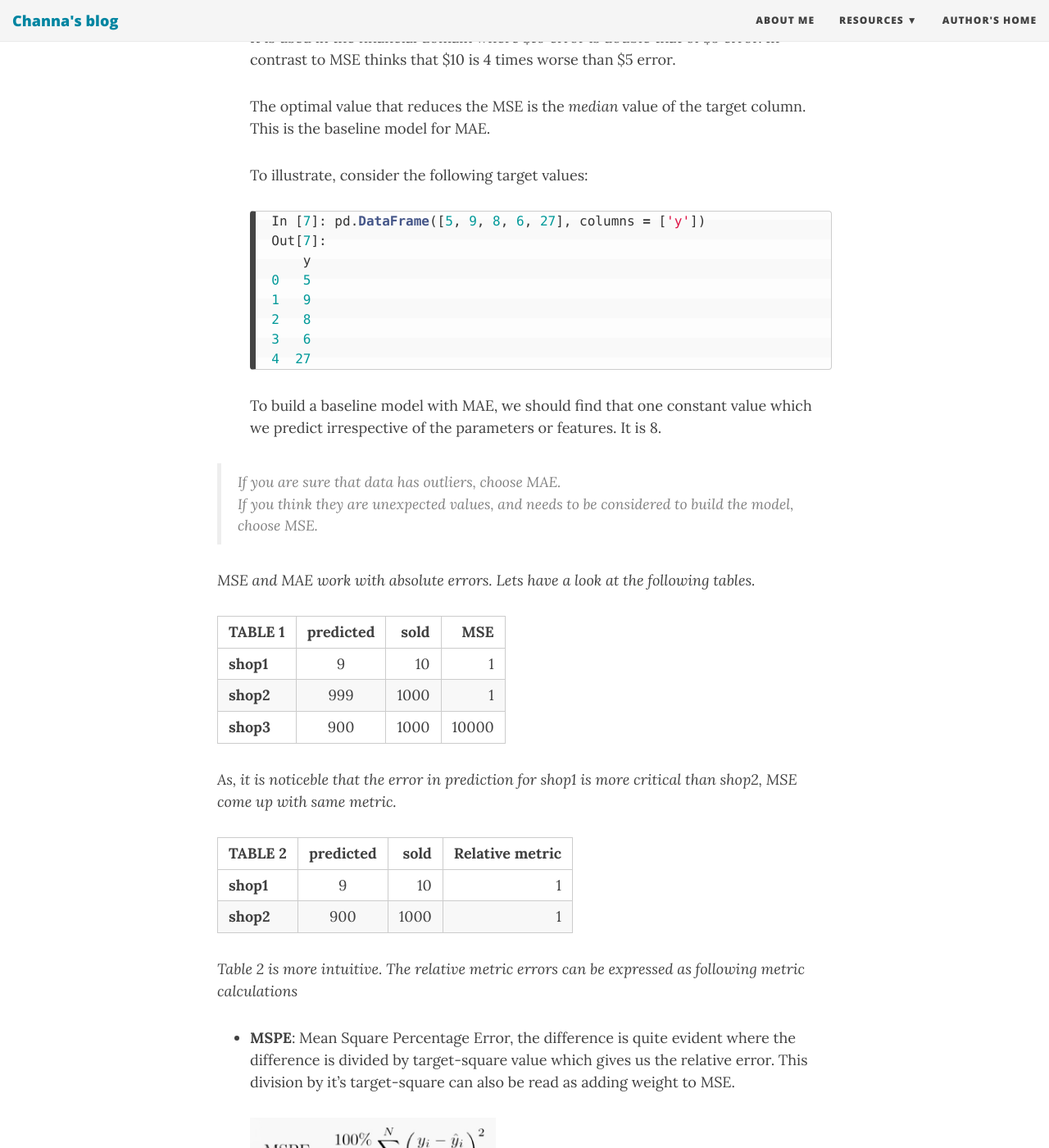
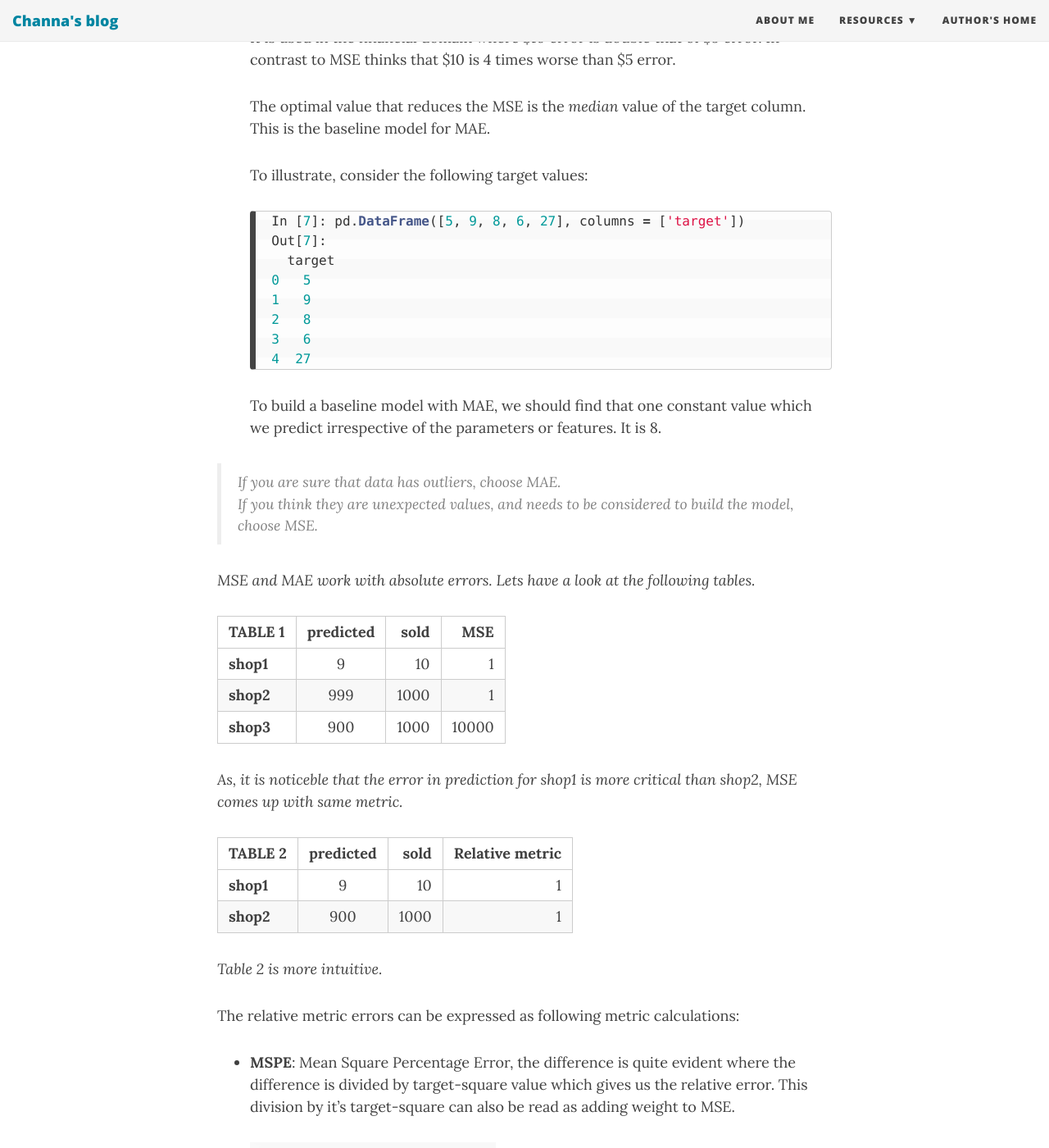
Before and after one commit to channagithub/channabasavagola.github.io, a Jekyll site: the page built from _posts/2018-01-09-metrics.md, in a window 1280 px wide and 1400 px high, scrolled down 2410 px. Shown: the whole window at 82% size. Built offline with Jekyll 4.4.1, drawn with Linux system fonts in a browser that asks for light colours; nearby versions of some CDN libraries; comment, search, counter and statistics services are not loaded; some of the changed text lies outside the part shown.

Commit message:
Added metrics2

````diff
--- a/_posts/2018-01-09-metrics.md
+++ b/_posts/2018-01-09-metrics.md
@@ -64,9 +64,9 @@
 
     To illustrate, consider the following target values:
     ```python
-    In [7]: pd.DataFrame([5, 9, 8, 6, 27], columns = ['y'])
+    In [7]: pd.DataFrame([5, 9, 8, 6, 27], columns = ['target'])
     Out[7]:
-        y
+      target
     0   5
     1   9
     2   8
@@ -86,14 +86,16 @@
 | **shop2**      | 999      |   1000 | 1|
 | **shop3**      | 900      |   1000 | 10000|
 
-*As, it is noticeble that the error in prediction for shop1 is more critical than shop2, MSE come up with same metric.*
+*As, it is noticeble that the error in prediction for shop1 is more critical than shop2, MSE comes up with same metric.*
 
 | TABLE 2     | predicted           | sold  | Relative metric |
 | ------------- |:-------------:| -----:| -----:|
 | **shop1**      | 9 | 10 | 1|
 | **shop2**      | 900      |   1000 | 1|
 
-*Table 2 is more intuitive. The relative metric errors can be expressed as following metric calculations*
+*Table 2 is more intuitive.*
+
+The relative metric errors can be expressed as following metric calculations:
 
 - **MSPE**: Mean Square Percentage Error, the difference is quite evident where the difference is divided by target-square value which gives us the relative error. This division by it's target-square can also be read as adding weight to MSE.
 
````
Also changed, not shown: other parts of _posts/2018-01-09-metrics.md (+1 -1 lines), _posts/2018-01-11-metrics2.md (added, +12 -0 lines).
